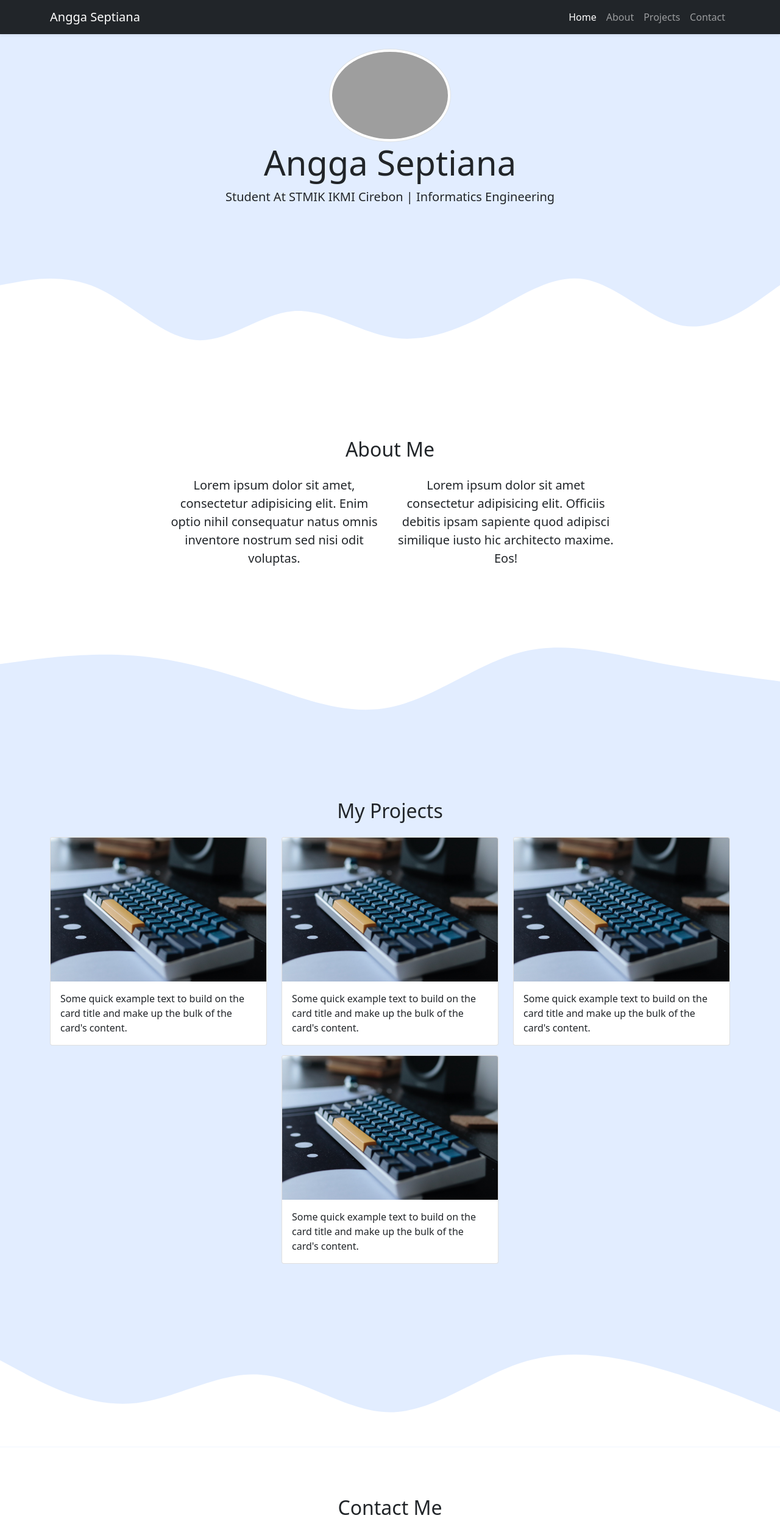
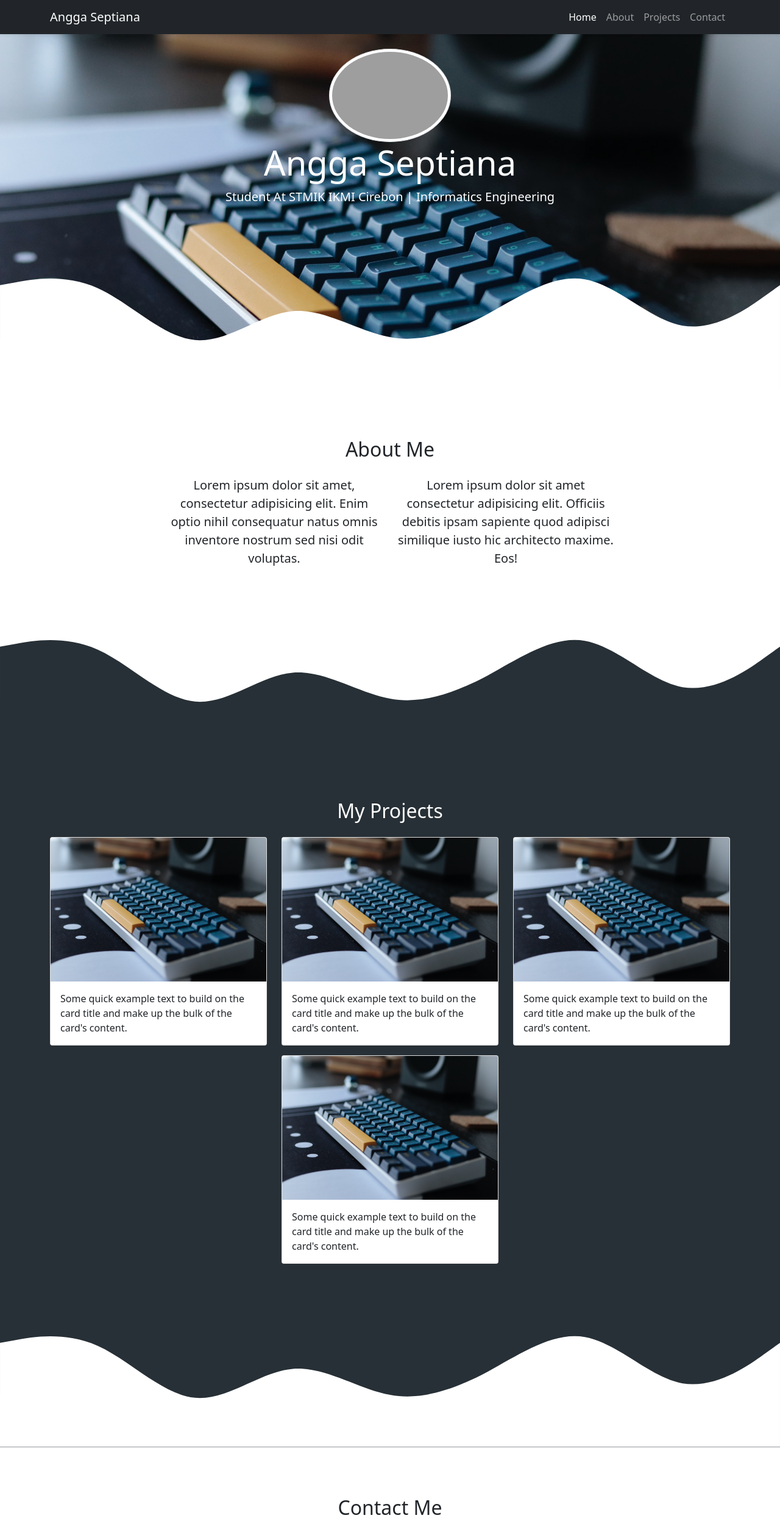
Before and after one commit to anggaseptiana/anggaseptiana.github.io, a plain HTML site: page index.html in a window 1280 px wide. Shown: the top 2513 px of the page at 61% size. Drawn offline with nearby package versions, Linux system fonts and the light colour scheme; grey boxes are pictures that could not be loaded.

Commit message:
mengubah tampilan

```diff
--- a/index.html
+++ b/index.html
@@ -43,7 +43,7 @@
     <!-- Akhir Navbar -->
 
     <!-- Jumbotron -->
-    <section class="jumbotron text-center">
+    <section class="jumbotron text-center text-white">
       <img src="img/angga.JPG" alt="Angga Septiana" width="200" class="rounded-circle img-thumbnail" />
       <h1 class="display-4">Angga Septiana</h1>
       <p class="lead">Student At STMIK IKMI Cirebon | Informatics Engineering</p>
@@ -78,9 +78,9 @@
 
       <svg xmlns="http://www.w3.org/2000/svg" viewBox="0 0 1440 320">
         <path
-          fill="#e2edff"
+          fill="#273036"
           fill-opacity="1"
-          d="M0,160L40,154.7C80,149,160,139,240,144C320,149,400,171,480,197.3C560,224,640,256,720,240C800,224,880,160,960,138.7C1040,117,1120,139,1200,154.7C1280,171,1360,181,1400,186.7L1440,192L1440,320L1400,320C1360,320,1280,320,1200,320C1120,320,1040,320,960,320C880,320,800,320,720,320C640,320,560,320,480,320C400,320,320,320,240,320C160,320,80,320,40,320L0,320Z"
+          d="M0,128L30,122.7C60,117,120,107,180,133.3C240,160,300,224,360,229.3C420,235,480,181,540,176C600,171,660,213,720,224C780,235,840,213,900,181.3C960,149,1020,107,1080,117.3C1140,128,1200,192,1260,202.7C1320,213,1380,171,1410,149.3L1440,128L1440,320L1410,320C1380,320,1320,320,1260,320C1200,320,1140,320,1080,320C1020,320,960,320,900,320C840,320,780,320,720,320C660,320,600,320,540,320C480,320,420,320,360,320C300,320,240,320,180,320C120,320,60,320,30,320L0,320Z"
         ></path>
       </svg>
     </section>
@@ -91,7 +91,7 @@
       <div class="container">
         <div class="row text-center mb-3">
           <div class="col">
-            <h2>My Projects</h2>
+            <h2 class="text-white">My Projects</h2>
           </div>
         </div>
         <div class="row justify-content-center">
@@ -133,7 +133,7 @@
         <path
           fill="#ffff"
           fill-opacity="1"
-          d="M0,160L40,181.3C80,203,160,245,240,240C320,235,400,181,480,186.7C560,192,640,256,720,256C800,256,880,192,960,165.3C1040,139,1120,149,1200,170.7C1280,192,1360,224,1400,240L1440,256L1440,320L1400,320C1360,320,1280,320,1200,320C1120,320,1040,320,960,320C880,320,800,320,720,320C640,320,560,320,480,320C400,320,320,320,240,320C160,320,80,320,40,320L0,320Z"
+          d="M0,128L30,122.7C60,117,120,107,180,133.3C240,160,300,224,360,229.3C420,235,480,181,540,176C600,171,660,213,720,224C780,235,840,213,900,181.3C960,149,1020,107,1080,117.3C1140,128,1200,192,1260,202.7C1320,213,1380,171,1410,149.3L1440,128L1440,320L1410,320C1380,320,1320,320,1260,320C1200,320,1140,320,1080,320C1020,320,960,320,900,320C840,320,780,320,720,320C660,320,600,320,540,320C480,320,420,320,360,320C300,320,240,320,180,320C120,320,60,320,30,320L0,320Z"
         ></path>
       </svg>
     </section>
@@ -171,18 +171,23 @@
       </div>
       <svg xmlns="http://www.w3.org/2000/svg" viewBox="0 0 1440 320">
         <path
-          fill="#0d6efd"
+          fill="#273036"
           fill-opacity="1"
-          d="M0,160L40,181.3C80,203,160,245,240,240C320,235,400,181,480,186.7C560,192,640,256,720,256C800,256,880,192,960,165.3C1040,139,1120,149,1200,170.7C1280,192,1360,224,1400,240L1440,256L1440,320L1400,320C1360,320,1280,320,1200,320C1120,320,1040,320,960,320C880,320,800,320,720,320C640,320,560,320,480,320C400,320,320,320,240,320C160,320,80,320,40,320L0,320Z"
+          d="M0,128L30,122.7C60,117,120,107,180,133.3C240,160,300,224,360,229.3C420,235,480,181,540,176C600,171,660,213,720,224C780,235,840,213,900,181.3C960,149,1020,107,1080,117.3C1140,128,1200,192,1260,202.7C1320,213,1380,171,1410,149.3L1440,128L1440,320L1410,320C1380,320,1320,320,1260,320C1200,320,1140,320,1080,320C1020,320,960,320,900,320C840,320,780,320,720,320C660,320,600,320,540,320C480,320,420,320,360,320C300,320,240,320,180,320C120,320,60,320,30,320L0,320Z"
         ></path>
       </svg>
     </section>
     <!-- akhir contact -->
 
     <!-- footer -->
-    <footer class="bg-primary text-white text-center pb-5">
+    <footer class="text-white text-center pb-5" style="background-color: #273036">
       <strong>Follow Me: </strong>
-      <i class="fab fa-instagram"></i> <a href="#" class="text-white fw-bold"> anggasptn29</a>
+      <br />
+      <div class="bawah">
+        <i class="fab fa-instagram"></i> <a href="https://instagram.com/anggasptn29" class="text-white fw-bold mb-2" target="_blank"> anggasptn29</a>
+        <br />
+        <i class="fab fa-linkedin"></i> <a href="https://www.linkedin.com/in/angga-septiana-b12a1b217/" class="text-white fw-bold" target="_blank">Angga septiana</a>
+      </div>
     </footer>
     <!-- akhir footer -->
 
--- a/style.css
+++ b/style.css
@@ -1,10 +1,19 @@
 .jumbotron {
   padding-top: 5rem;
-  background-color: #e2edff;
+  background-image: url("img/projects/p1.jpg");
+  background-size: cover;
+  background-attachment: fixed;
+  position: relative;
+  padding-bottom: 0;
 }
 #projects {
-  background-color: #e2edff;
+  background-color: #273036;
 }
+
 section {
   padding-top: 5rem;
 }
+
+.bawah a {
+  text-decoration: none;
+}
```
